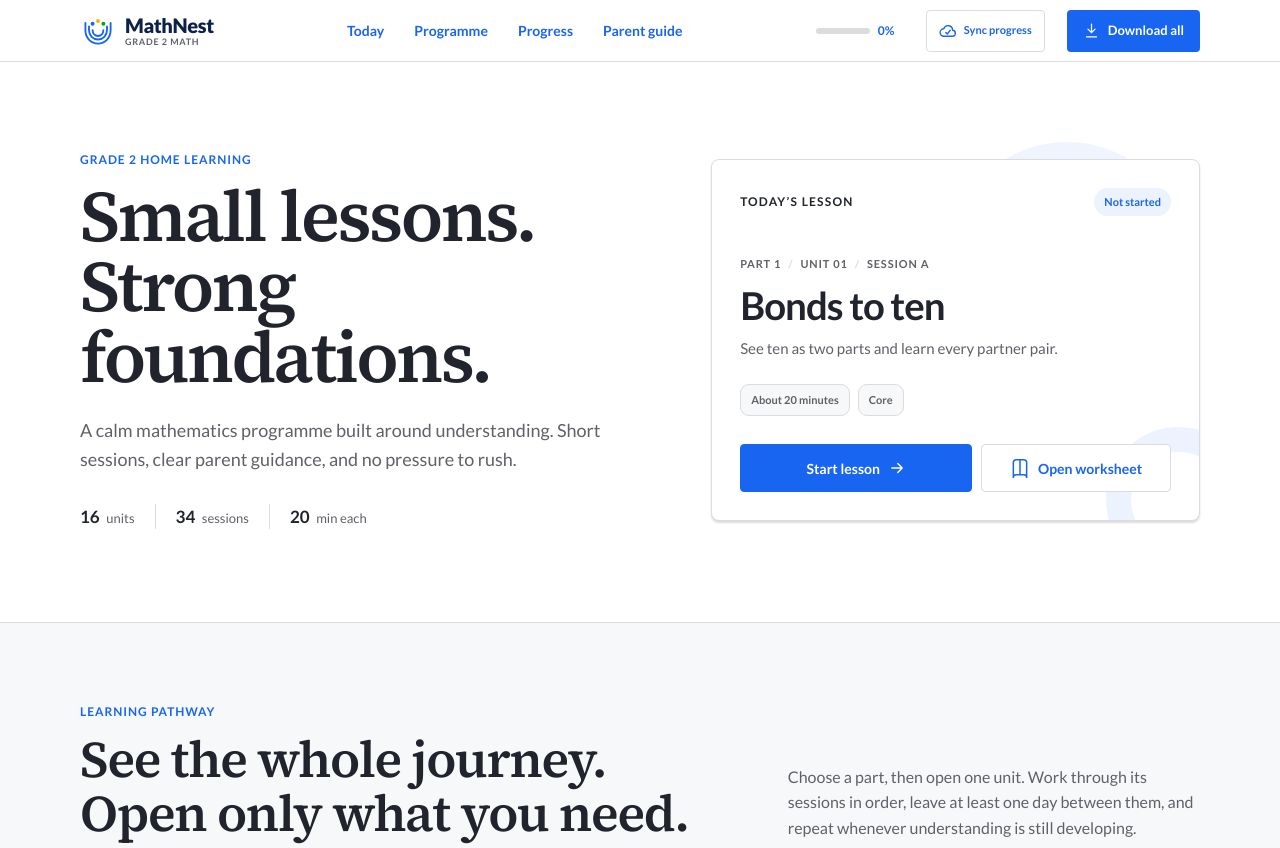
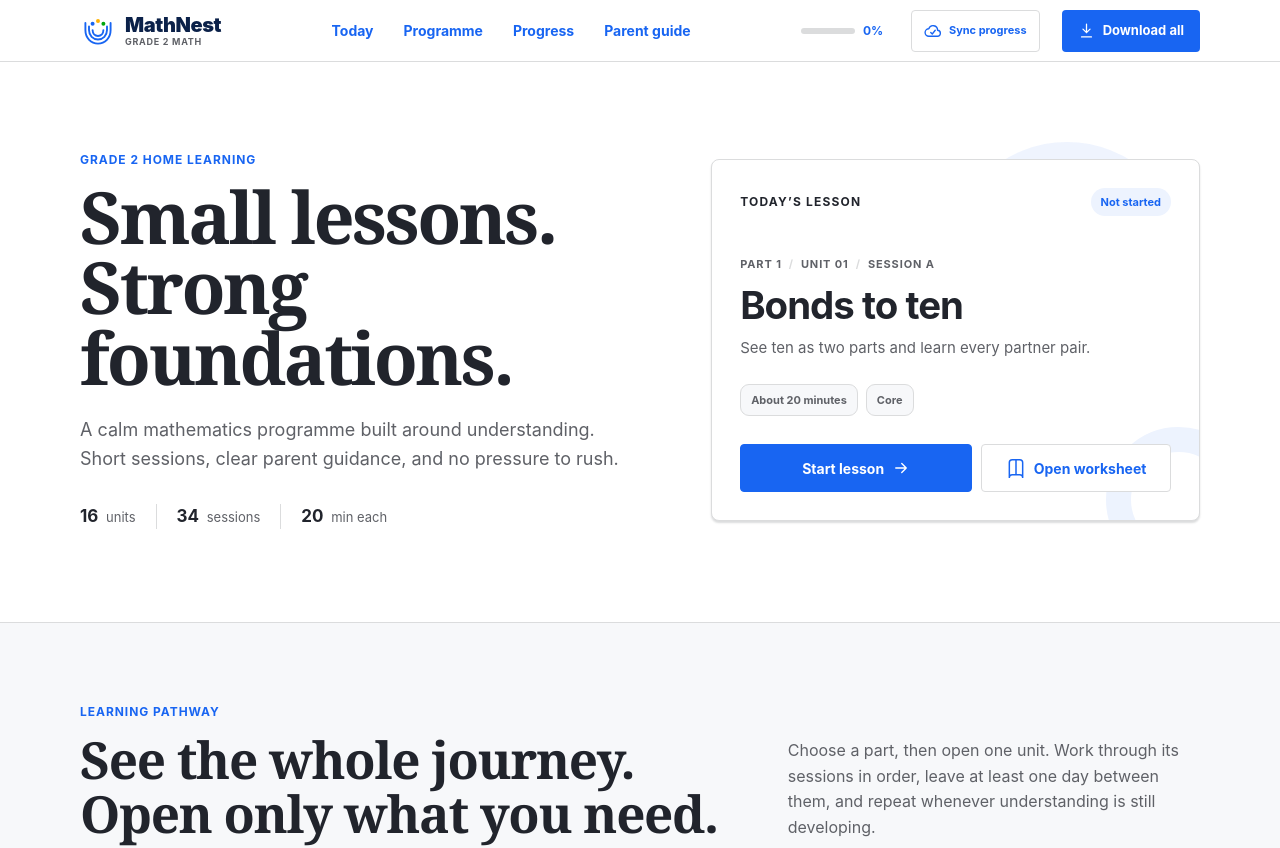
Before and after one commit to mouhebg/Math, a Next.js app: page / in a window 1280 px wide. Shown: the top 848 px of the page. Built offline with nearby package versions, Linux system fonts and the light colour scheme.

Commit message:
Adopt Thmanyah typography

```diff
--- a/app/layout.tsx
+++ b/app/layout.tsx
@@ -1,18 +1,5 @@
 import type { Metadata } from "next";
-import { Lato, Source_Serif_4 } from "next/font/google";
 import "./globals.css";
-
-const lato = Lato({
-  variable: "--font-sans",
-  subsets: ["latin"],
-  weight: ["400", "700", "900"],
-});
-
-const sourceSerif = Source_Serif_4({
-  variable: "--font-serif",
-  subsets: ["latin"],
-  weight: ["400", "600", "700"],
-});
 
 export const metadata: Metadata = {
   metadataBase: new URL("https://mathnest.ca"),
@@ -35,11 +22,7 @@ export default function RootLayout({
 }>) {
   return (
     <html lang="en">
-      <body
-        className={`${lato.variable} ${sourceSerif.variable} antialiased`}
-      >
-        {children}
-      </body>
+      <body className="antialiased">{children}</body>
     </html>
   );
 }
```
